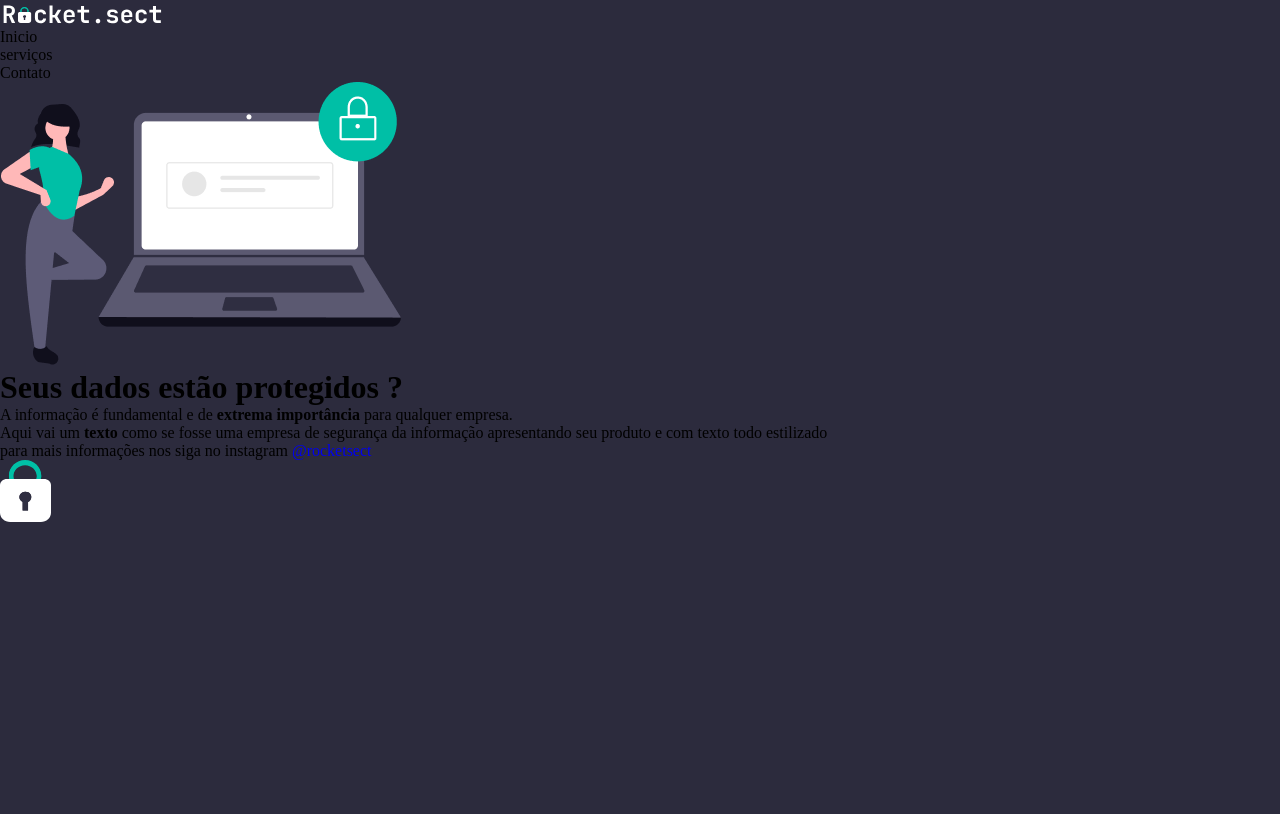
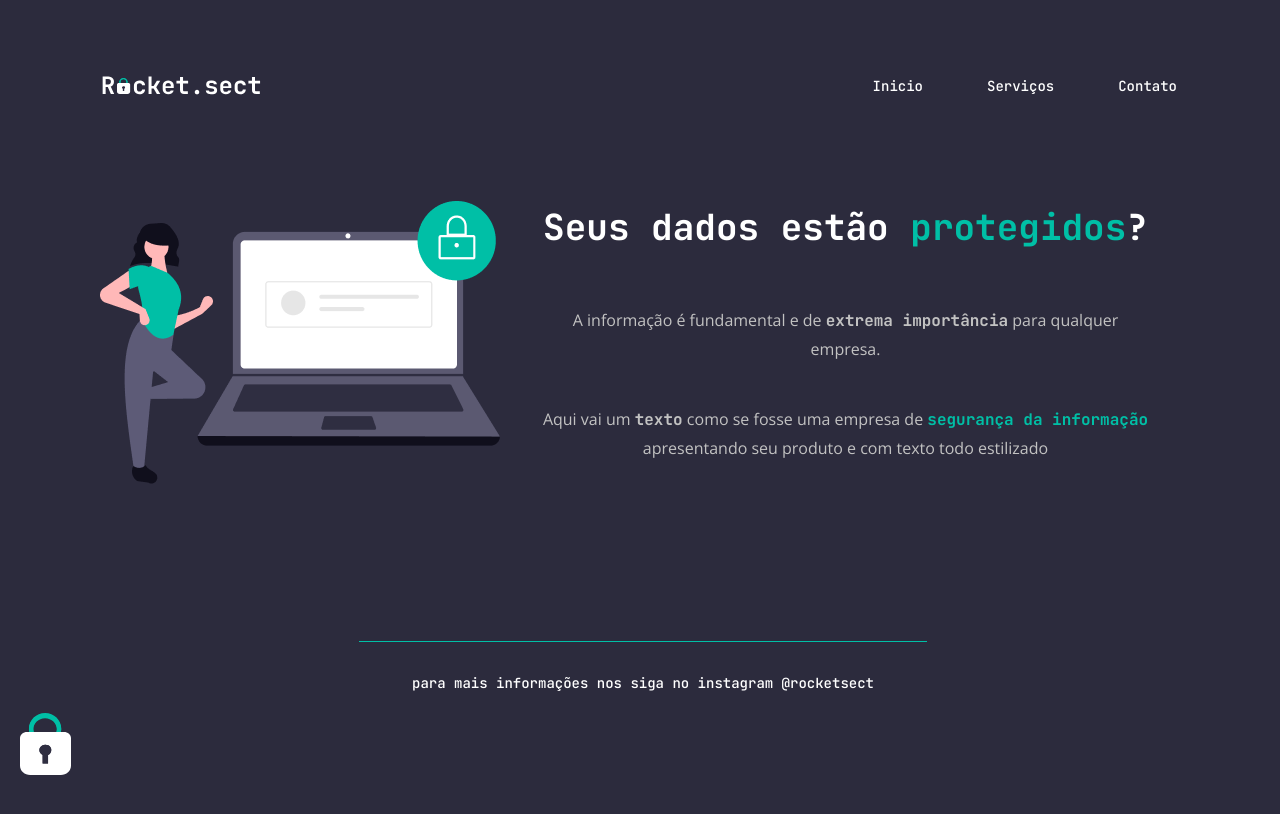
Before and after one commit to williangomesdev/Explorer-Stage02-Recriando_layout, a plain HTML site: page index.html in a window 1280 px wide. Drawn offline with nearby package versions, Linux system fonts and the light colour scheme.

Commit message:
Editando readme

```diff
--- a/index.html
+++ b/index.html
@@ -1,11 +1,19 @@
 <!DOCTYPE html>
 <html lang="pt-br">
   <head>
+    <link rel="preconnect" href="https://fonts.googleapis.com" />
+    <link rel="preconnect" href="https://fonts.gstatic.com" crossorigin>
     <meta charset="UTF-8" />
     <meta http-equiv="X-UA-Compatible" content="IE=edge" />
     <meta name="viewport" content="width=device-width, initial-scale=1.0" />
+    <link
+      href="https://fonts.googleapis.com/css2?family=JetBrains+Mono:wght@400;500;700&display=swap"
+      rel="stylesheet"
+    />
+<link href="https://fonts.googleapis.com/css2?family=Open+Sans:wght@400;700&display=swap"
+rel="stylesheet">
     <title>Document</title>
-    <link rel="stylesheet" href="style.css">
+    <link rel="stylesheet" href="style.css" />
   </head>
   <body>
       <header>
@@ -14,22 +22,27 @@
         /></a>
         <nav>
           <ul>
-          <li><a href="#"></a>Inicio</li>
-          <li><a href="#"></a>serviços</li>
-          <li><a href="#"></a>Contato</li>
+            <li><a href="#">Inicio</a></li>
+            <li><a href="#">Serviços</a></li>
+            <li><a href="#">Contato</a></li>
           </ul>
         </nav>
       </header>
       <main>
-      <div class="mainImage">
-        <img src="./images/img1.png" alt="Desenho de uma mulher ao lado de um notebook" />
-      </div>
+          <img
+            src="./images/img1.png"
+            alt="Desenho de uma mulher ao lado de um notebook"
+          />
         <div class="mainInfo">
-        <h1>Seus dados estão <span>protegidos</span> ?</h1>
+          <h1>Seus dados estão <span>protegidos</span>?</h1>
           <p>
             A informação é fundamental e de
-          <strong>extrema importância</strong> para qualquer empresa.
+            <strong>extrema importância</strong> para qualquer
+            <br>
+            empresa.
           </p>
+        </br>
+      </br>
           <p>
             Aqui vai um <strong>texto</strong> como se fosse uma empresa de
             <span>segurança da informação</span> apresentando seu produto e com
@@ -38,12 +51,18 @@
         </div>
       </main>
       <footer>
-      <div class="lineFooter"></div>
+        <div id="line"></div>
         <p>
           para mais informações nos siga no instagram
           <a href="https://instagram.com/rocketsect">@rocketsect</a>
         </p>
+
       </footer>
-    <div id="padLock"><img src="./images/padlock.svg" alt="Cadeado que ser refere ao tema de segurança da informação"></div>
+      <div id="padLock">
+        <img
+          src="./images/padlock.svg"
+          alt="Cadeado que ser refere ao tema de segurança da informação"
+        />
+      </div>
   </body>
 </html>
--- a/style.css
+++ b/style.css
@@ -4,6 +4,8 @@
   box-sizing: border-box;
   border: none;
   text-decoration: none;
+  list-style: none;
+  font-family: "JetBrains Mono", monospace;
 }
 
 :root {
@@ -15,5 +17,105 @@
 
 body {
   min-height: 100vh;
-  background: var(--background) ;
+  background: var(--background);
+  text-align: center;
+  margin: auto 93px auto 99px;
 }
+
+
+header {
+  display: flex;
+  justify-content:space-between;
+  align-items: center;
+  width: 1078px;
+  margin-top:71px;
+  margin-bottom: 101px;
+}
+
+header nav ul {
+  display: flex;
+  flex-direction: row;
+  justify-content: flex-start;
+  align-items: center;
+  gap: 64px;
+}
+
+header nav ul li a {
+  color: var(--white);
+  font-style: normal;
+  font-size: 14px;
+  font-weight: 500;
+  line-height: 28px;
+}
+
+main {
+  display: flex;
+  justify-content: space-between;
+  text-align: center;
+  margin-bottom: 157px;
+}
+
+main .mainInfo {
+  width: 683px;
+  padding-top: 6px;
+}
+
+main .mainInfo h1 {
+  font-style: normal;
+  font-weight: 700;
+  font-size: 36px;
+  line-height: 40px;
+  color: var(--white);
+  margin-bottom: 59px;
+}
+
+main .mainInfo h1 span {
+  color: var(--green);
+}
+
+main .mainInfo p {
+  font-family: "Open Sans", sans-serif;
+  font-style: normal;
+  font-weight: 400;
+  font-size: 16px;
+  line-height: 28px;
+  color: var(--gray);
+  text-align: center;
+}
+
+main .mainInfo p strong,
+main .mainInfo p span {
+  font-weight: 700;
+}
+
+main .mainInfo p span {
+  color: var(--green);
+}
+
+#line {
+  margin: 0 auto;
+  width: 568px;
+  border-top: 1px solid var(--green);
+}
+
+footer {
+  margin: 0 auto;
+  height: 55px;
+  text-align: center;
+}
+
+footer p,
+footer p a {
+  padding-top: 27px;
+  font-style: normal;
+  font-weight: 500;
+  font-size: 14px;
+  line-height: 28px;
+  color: var(--white);
+}
+
+#padLock {
+  position: fixed;
+  left: 20px;
+  bottom: 20px;
+}
```
Also changed, not shown: images/gitImage/image.PNG (added), 1 other file. Lines whose indentation alone changed are shown as unchanged.
